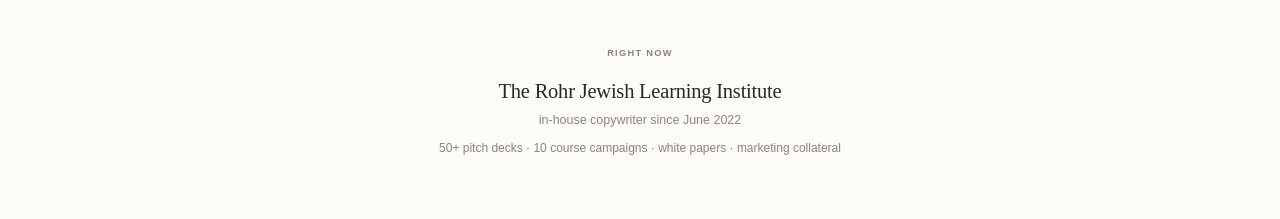
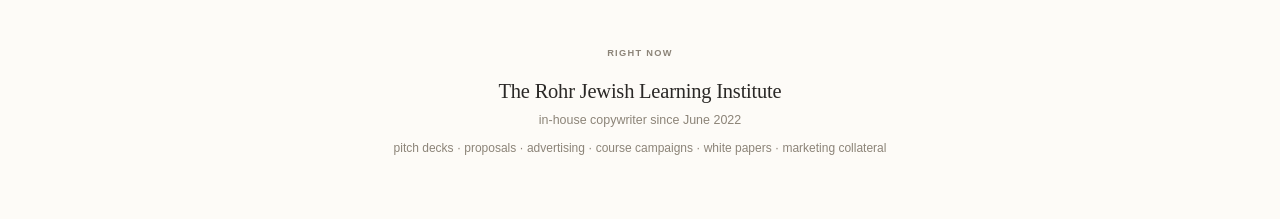
Before and after one commit to yoni-brown/yonibrown.com, a plain HTML site: page index.html in a window 1280 px wide. Shown: the part 1600-1819 px from the top of the page. Drawn offline with Linux system fonts and the light colour scheme; a web font is replaced by a local one.

Commit message:
Update index.html

```diff
--- a/index.html
+++ b/index.html
@@ -136,7 +136,7 @@
   <p class="sec-label">Right Now</p>
   <p style="font-family:'Zodiak',serif;font-weight:500;font-size:clamp(1.15rem,1.6vw,1.5rem);letter-spacing:-0.01em;line-height:1.3;margin-bottom:6px">The Rohr Jewish Learning Institute</p>
   <p style="font-size:clamp(0.78rem,0.9vw,0.9rem);color:var(--stone);font-weight:300;line-height:1.6">in-house copywriter since June 2022</p>
-  <p style="font-size:clamp(0.75rem,0.85vw,0.85rem);color:var(--stone);font-weight:300;margin-top:8px;line-height:1.6">50+ pitch decks &middot; 10 course campaigns &middot; white papers &middot; marketing collateral</p>
+  <p style="font-size:clamp(0.75rem,0.85vw,0.85rem);color:var(--stone);font-weight:300;margin-top:8px;line-height:1.6">pitch decks &middot; proposals &middot; advertising &middot; course campaigns &middot; white papers &middot; marketing collateral</p>
 </div>
 
 <!-- PAPER TRAIL -->
```
